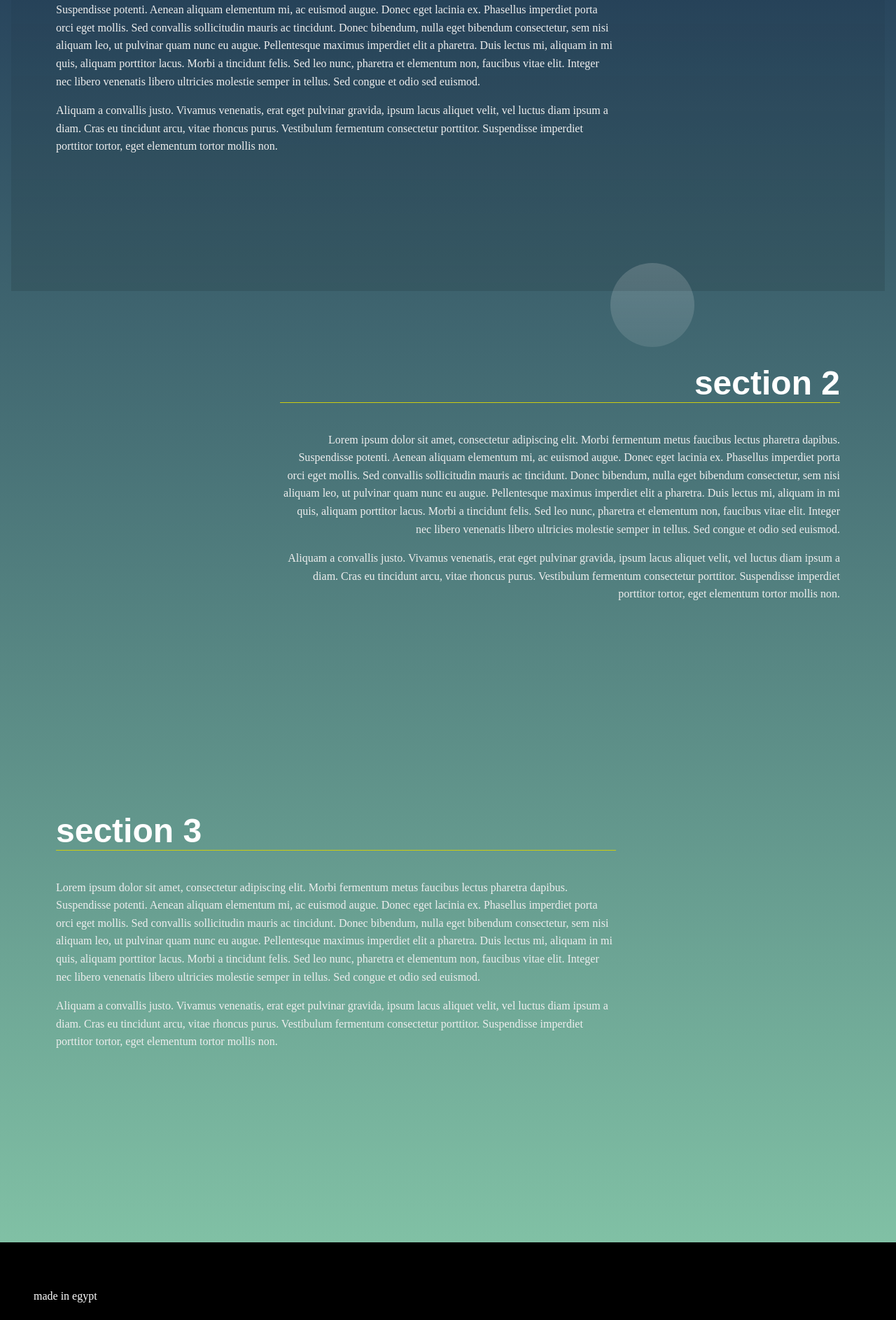
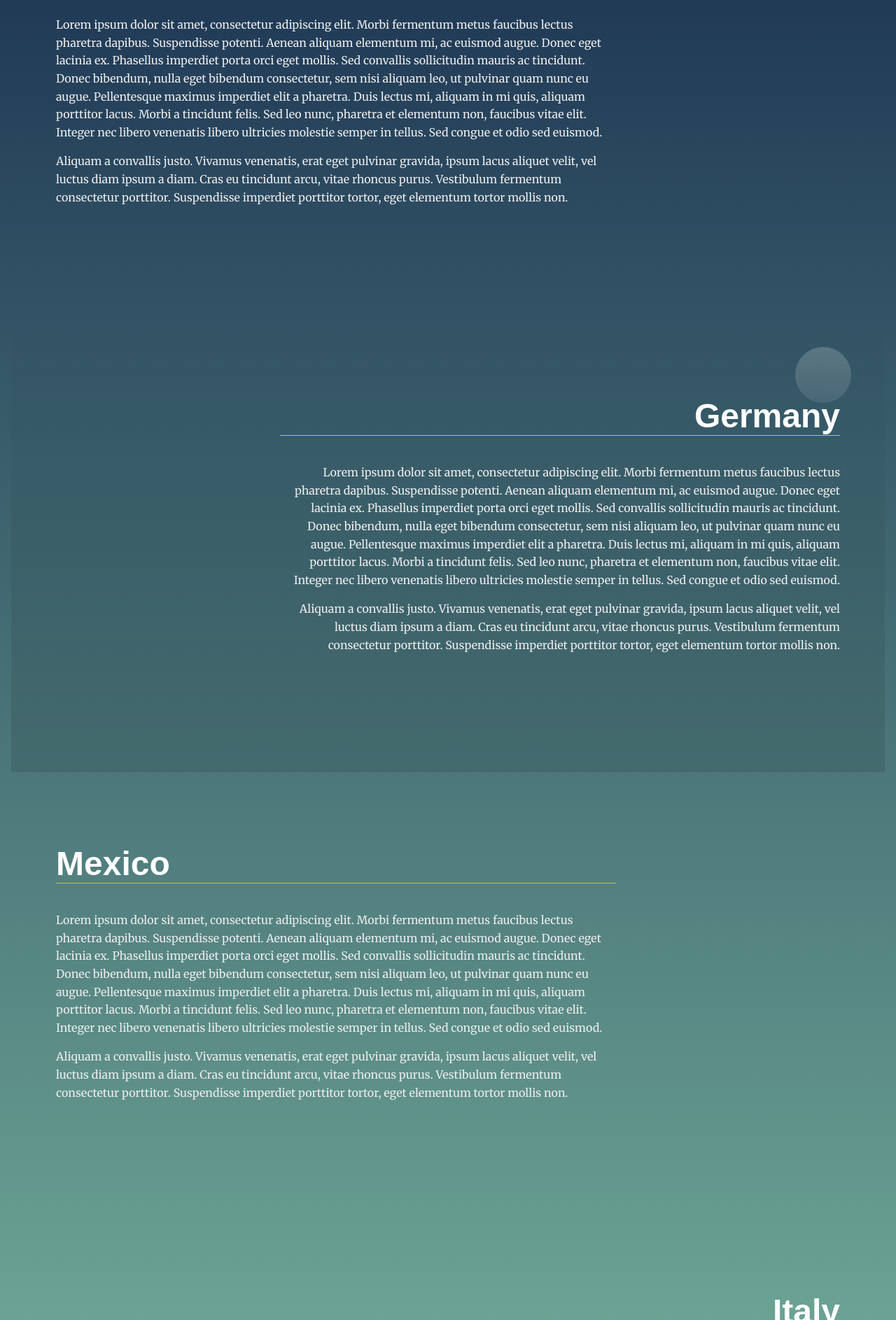
Before and after one commit to MustafaRaafat/Egypt-FWD, a plain HTML site: page index.html in a window 1280 px wide. Shown: the part 817-2704 px from the top of the page at 70% size. Drawn offline with Linux system fonts and the light colour scheme.

Commit message:
Update index.html

```diff
--- a/index.html
+++ b/index.html
@@ -5,23 +5,28 @@
         <meta name="viewport" content="width=device-width, initial-scale=1.0">
         <meta http-equiv="X-UA-Compatible" content="ie=edge">
         <title>egypt</title>
-        <!-- <link href="https://fonts.googleapis.com/css?family=Fira+Sans:900|Merriweather&display=swap" rel="stylesheet"> -->
+        <!-- Load Google Fonts -->
+        <link href="https://fonts.googleapis.com/css?family=Fira+Sans:900|Merriweather&display=swap" rel="stylesheet">
         <link href="css/styles.css" rel="stylesheet">
+        <!-- the link to javaScript file is at the bottom of the body tag -->
     </head>
     <body>
         <header class="page__header">
             <nav class="navbar__menu">
-                <ul id="navbar__list"></ul>
+                      <!-- Navigation will be populated with JS -->
+                <ul id="navbar__list">
+                </ul>
             </nav>
         </header>
         <main>
             <header class="main-hero">
                 <h1>hi everyone</h1>
+                <p>look for your country</p>
             </header>
-            <section id="section1" data-nav="section 1" class="your-active-class">
+            <section id="Egypt" data-nav="Egypt" >
                 <div class="landing__container">
                     <h2>
-                        section 1
+                        Egypt
                     </h2>
                     <p>
                         Lorem ipsum dolor sit amet, consectetur adipiscing elit. Morbi fermentum metus faucibus lectus pharetra dapibus. Suspendisse potenti. Aenean aliquam elementum mi, ac euismod augue. Donec eget lacinia ex. Phasellus imperdiet porta orci eget mollis. Sed convallis sollicitudin mauris ac tincidunt. Donec bibendum, nulla eget bibendum consectetur, sem nisi aliquam leo, ut pulvinar quam nunc eu augue. Pellentesque maximus imperdiet elit a pharetra. Duis lectus mi, aliquam in mi quis, aliquam porttitor lacus. Morbi a tincidunt felis. Sed leo nunc, pharetra et elementum non, faucibus vitae elit. Integer nec libero venenatis libero ultricies molestie semper in tellus. Sed congue et odio sed euismod.
@@ -31,10 +36,10 @@
                     </p>
                 </div>
             </section>
-            <section>
+            <section id="Germany" data-nav="Germany" class="your-active-class">
                 <div class="landing__container">
                     <h2>
-                        section 2
+                        Germany
                     </h2>
                     <p>
                         Lorem ipsum dolor sit amet, consectetur adipiscing elit. Morbi fermentum metus faucibus lectus pharetra dapibus. Suspendisse potenti. Aenean aliquam elementum mi, ac euismod augue. Donec eget lacinia ex. Phasellus imperdiet porta orci eget mollis. Sed convallis sollicitudin mauris ac tincidunt. Donec bibendum, nulla eget bibendum consectetur, sem nisi aliquam leo, ut pulvinar quam nunc eu augue. Pellentesque maximus imperdiet elit a pharetra. Duis lectus mi, aliquam in mi quis, aliquam porttitor lacus. Morbi a tincidunt felis. Sed leo nunc, pharetra et elementum non, faucibus vitae elit. Integer nec libero venenatis libero ultricies molestie semper in tellus. Sed congue et odio sed euismod.
@@ -44,10 +49,23 @@
                     </p>
                 </div>
             </section>
-            <section>
+            <section id="Mexico" data-nav="Mexico">
                 <div class="landing__container">
                     <h2>
-                        section 3
+                        Mexico
+                    </h2>
+                    <p>
+                        Lorem ipsum dolor sit amet, consectetur adipiscing elit. Morbi fermentum metus faucibus lectus pharetra dapibus. Suspendisse potenti. Aenean aliquam elementum mi, ac euismod augue. Donec eget lacinia ex. Phasellus imperdiet porta orci eget mollis. Sed convallis sollicitudin mauris ac tincidunt. Donec bibendum, nulla eget bibendum consectetur, sem nisi aliquam leo, ut pulvinar quam nunc eu augue. Pellentesque maximus imperdiet elit a pharetra. Duis lectus mi, aliquam in mi quis, aliquam porttitor lacus. Morbi a tincidunt felis. Sed leo nunc, pharetra et elementum non, faucibus vitae elit. Integer nec libero venenatis libero ultricies molestie semper in tellus. Sed congue et odio sed euismod.
+                    </p>
+                    <p>
+                        Aliquam a convallis justo. Vivamus venenatis, erat eget pulvinar gravida, ipsum lacus aliquet velit, vel luctus diam ipsum a diam. Cras eu tincidunt arcu, vitae rhoncus purus. Vestibulum fermentum consectetur porttitor. Suspendisse imperdiet porttitor tortor, eget elementum tortor mollis non.
+                    </p>
+                </div>
+            </section>
+            <section id="Italy" data-nav="Italy">
+                <div class="landing__container">
+                    <h2>
+                        Italy
                     </h2>
                     <p>
                         Lorem ipsum dolor sit amet, consectetur adipiscing elit. Morbi fermentum metus faucibus lectus pharetra dapibus. Suspendisse potenti. Aenean aliquam elementum mi, ac euismod augue. Donec eget lacinia ex. Phasellus imperdiet porta orci eget mollis. Sed convallis sollicitudin mauris ac tincidunt. Donec bibendum, nulla eget bibendum consectetur, sem nisi aliquam leo, ut pulvinar quam nunc eu augue. Pellentesque maximus imperdiet elit a pharetra. Duis lectus mi, aliquam in mi quis, aliquam porttitor lacus. Morbi a tincidunt felis. Sed leo nunc, pharetra et elementum non, faucibus vitae elit. Integer nec libero venenatis libero ultricies molestie semper in tellus. Sed congue et odio sed euismod.
@@ -59,7 +77,9 @@
             </section>
         </main>
         <footer class="page__footer">
-            <p>made in egypt</p>
+            <p>made by <a href="https://github.com/MustafaRaafat">mustafa</a> powered by udacity</p>
         </footer>
+        <!-- link to the javaScript file -->
+        <script src="js/app.js"></script>
     </body>
 </html>
```
